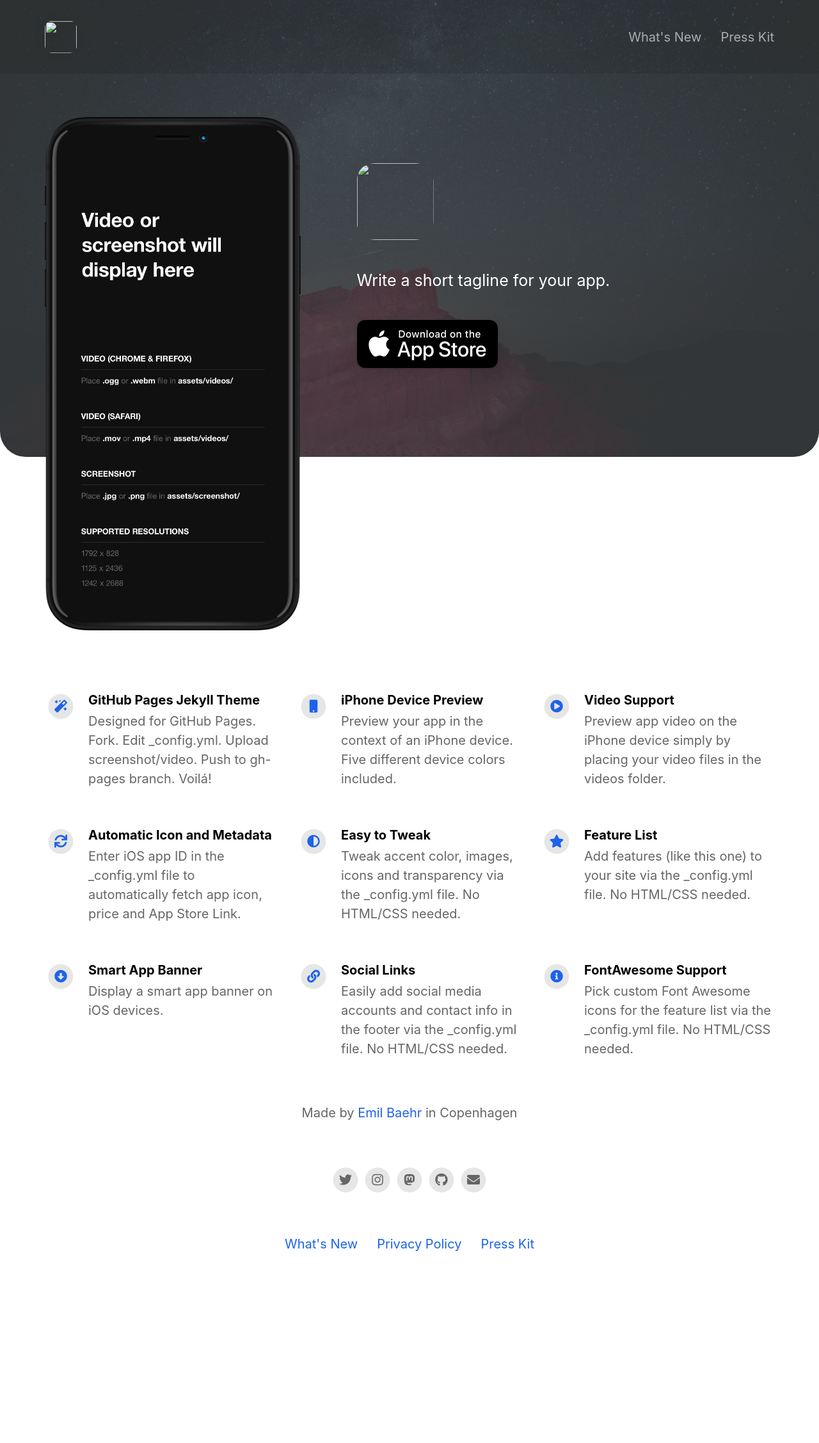
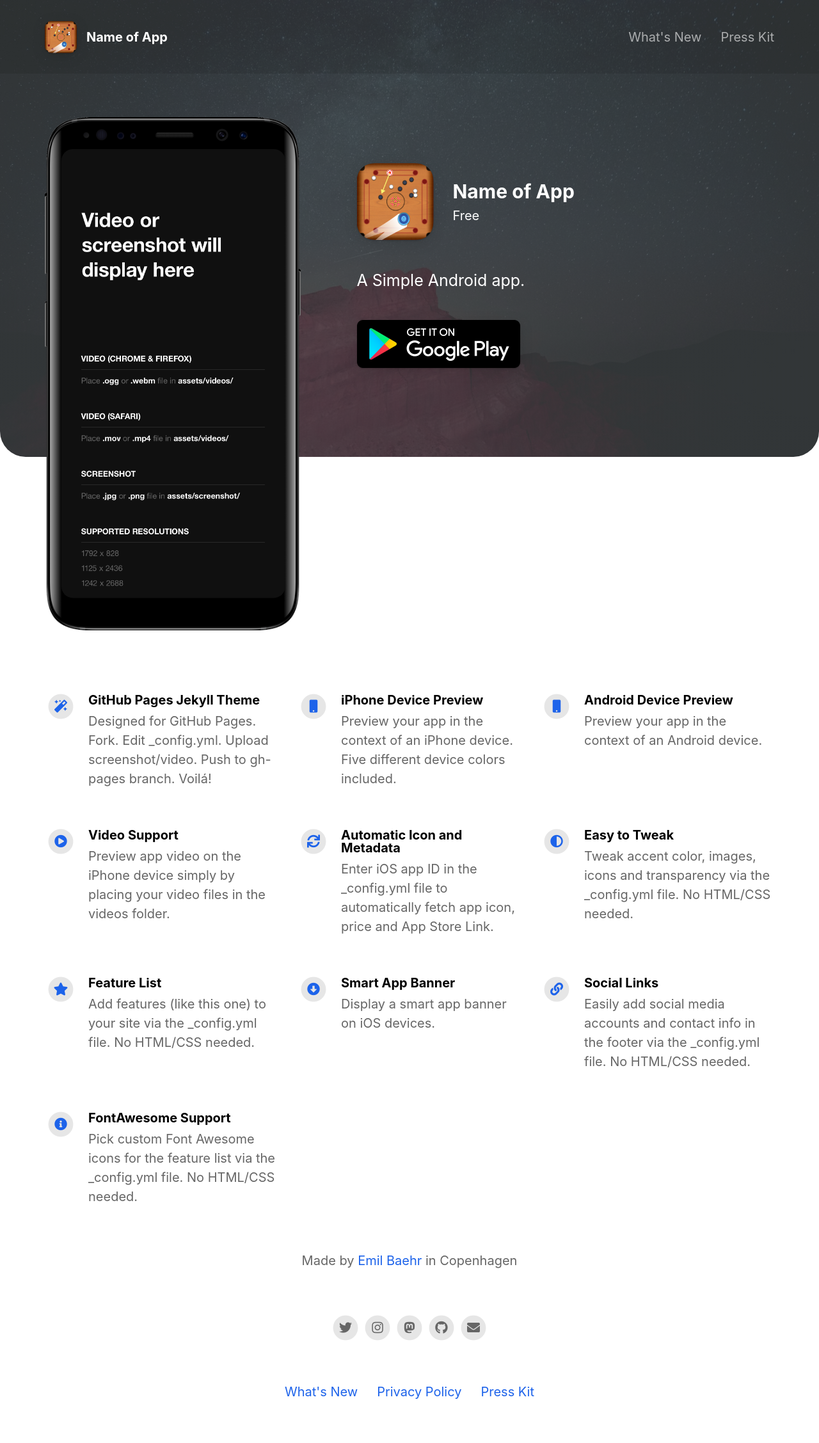
Before and after one commit to InfoDevkota/app-landing-page, a Jekyll site: the page built from index.html, in a window 1280 px wide. Shown: the whole page at 64% size. Built offline with Jekyll 4.4.1, drawn with Linux system fonts in a browser that asks for light colours; nearby versions of some CDN libraries; before the commit the page ends 2024 px from its top, so only the background shows below that.

Commit message:
add some info on local development by default show play store only update the clip and device preview to android

```diff
--- a/Gemfile
+++ b/Gemfile
@@ -1,2 +1,3 @@
 source "https://rubygems.org"
 gem 'github-pages'
+gem "webrick", "~> 1.8"
--- a/_config.yml
+++ b/_config.yml
@@ -1,22 +1,27 @@
 #page title
-page_title                                :                                           # Automatically populates with app name if not set and if iOS app ID is set. Otherwise enter manually.
+page_title                                : Name of App - Android App                 # TODO set page title
 
 # App Info
-ios_app_id                                : 1234793120                                # Required. Enter iOS app ID to automatically populate name, price and icons (e.g. 718043190).
+ios_app_id                                : 1234793120                                # Enter iOS app ID (e.g. 718043190).
 ios_app_country                           : us                                        # Required outside USA. Enter 2 letter country code as in https://en.wikipedia.org/wiki/ISO_3166-1_alpha-2
 
-appstore_link                             :                                           # Automatically populates if not set and if iOS app ID is set. Otherwise enter manually.
-playstore_link                            :                                           # Enter Google Play Store URL.
-presskit_download_link                    : https://emilbaehr.com                                          # Enter a link to downloadable file or (e.g. public Dropbox link to a .zip file).
+appstore_link                             :                                           # Set the App Store URL.
+playstore_link                            :                                           # Required: Enter Google Play Store URL.
+presskit_download_link                    : https://emilbaehr.com                     # Enter a link to downloadable file or (e.g. public Dropbox link to a .zip file).
                                                                                       # Or upload your press kit file to assets and set path accordingly (e.g. "assets/your_press_kit.zip").
 
-app_icon                                  : # assets/appicon.png                      # Automatically populates if not set and if iOS app ID is set.  Otherwise enter path to icon file manually.
-app_name                                  :                                           # Automatically populates if not set and if iOS app ID is set.  Otherwise enter manually.
-app_price                                 :                                           # Automatically populates if not set and if iOS app ID is set.  Otherwise enter manually.
-app_description                           : Write a short tagline for your app.
+# place the app icon inside the assets and change the link
+app_icon                                  : assets/carrom-karrom-icon.png             # TODO set app icon
+app_name                                  : Name of App                               # TODO set app name
+app_price                                 : Free                                      # TODO set app price
+app_description                           : A Simple Android app.                     # TODO write a short tagline for your app.
 
 enable_smart_app_banner                   : true                                      # Set to true to show a smart app banner at top of page on mobile devices.
 
+auto_populate_from_ios                    : false
+# if auto_populate_from_ios is set to true and ios_app_id is provided
+# page_title, appstore_link, app_icon, app_name, app_price
+# will be automatically populated
 
 
 # Information About Yourself
@@ -42,6 +47,10 @@ features                                  :
 
   - title                                 : iPhone Device Preview
     description                           : Preview your app in the context of an iPhone device. Five different device colors included.
+    fontawesome_icon_name                 : mobile
+
+  - title                                 : Android Device Preview
+    description                           : Preview your app in the context of an Android device.
     fontawesome_icon_name                 : mobile
 
   - title                                 : Video Support
@@ -87,7 +96,14 @@ cover_image                               : assets/headerimage.png
 cover_overlay_color                       : "#363b3d"
 cover_overlay_transparency                : 0.8
 
-device_color                              : black                                     # Set to: blue, black, yellow, coral or white.
+
+# should the preview use android / ios
+device_preview_type                       : android                                   # Set to android, ios
+
+# only black for android
+# can be blue, black, yellow, coral or white for ios
+device_color                              : black
+
 
 body_background_color                     : "#ffffff"
 
--- a/_layouts/default.html
+++ b/_layouts/default.html
@@ -12,7 +12,13 @@
 
                         <svg version="1.1" xmlns="http://www.w3.org/2000/svg" xmlns:xlink="http://www.w3.org/1999/xlink" viewBox="0 0 0 0" style="position: absolute;">
                             <clipPath id="screenMask" clipPathUnits="objectBoundingBox" transform="scale(0.00257, 0.00119)">
+                                {% if site.device_preview_type == 'ios' %}
                                 <path d="M6490.24,1234.36H6216.28c-2.57,0-10.55-.07-12.07-0.07a87.524,87.524,0,0,1-12-1.03,40.051,40.051,0,0,1-11.4-3.79,38.315,38.315,0,0,1-16.82-16.84,39.948,39.948,0,0,1-3.78-11.42,72.257,72.257,0,0,1-1.04-12.02c-0.06-1.83-.06-5.56-0.06-5.56V452.125h0s0.06-11.391.06-12.086a87.9,87.9,0,0,1,1.04-12.025,39.843,39.843,0,0,1,3.78-11.413,38.283,38.283,0,0,1,16.82-16.847,39.762,39.762,0,0,1,11.4-3.785,71.909,71.909,0,0,1,12-1.037c16.99-.567,36.32-0.061,34.51-0.061,5.02,0,6.5,3.439,6.63,6.962a35.611,35.611,0,0,0,1.2,8.156,21.326,21.326,0,0,0,19.18,15.592c2.28,0.192,6.78.355,6.78,0.355H6433.7s4.5-.059,6.79-0.251a21.348,21.348,0,0,0,19.18-15.591,35.582,35.582,0,0,0,1.19-8.154c0.13-3.523,1.61-6.962,6.64-6.962-1.81,0,17.52-.5,34.5.061a71.923,71.923,0,0,1,12.01,1.038,39.832,39.832,0,0,1,11.4,3.784,38.283,38.283,0,0,1,16.82,16.844,40.153,40.153,0,0,1,3.78,11.413,87.844,87.844,0,0,1,1.03,12.023c0,0.695.06,12.084,0.06,12.084h0V1183.64s0,3.72-.06,5.55a72.366,72.366,0,0,1-1.03,12.03,40.2,40.2,0,0,1-3.78,11.41,38.315,38.315,0,0,1-16.82,16.84,40.155,40.155,0,0,1-11.4,3.79,87.669,87.669,0,0,1-12.01,1.03c-1.52,0-9.5.07-12.07,0.07" transform="translate(-6159.12 -394.656)"/>
+                                {% endif %}
+                                {% if site.device_preview_type == 'android' %}
+                                <rect x="0" y="30" width="390" height="780" rx="20" ry="20" />
+                                {% endif %}
+
                             </clipPath>
                         </svg>
 
@@ -51,15 +57,17 @@
                             </p>
                         </div>
                         <div class="downloadButtonsContainer">
-                            {% if site.playstore_link %}
-                                <a class="playStoreLink" href="{{site.playstore_link}}"><img class="playStore" src="assets/playstore.png"></a>
+                            <a class="playStoreLink" href="{{site.playstore_link}}"><img class="playStore" src="assets/playstore.png"></a>
+                            {% if site.appstore_link %}
+                            <a class="appStoreLink" href="{{site.appstore_link}}"><img class="appStore" src="assets/appstore.png"></a>
                             {% endif %}
-                            <a class="appStoreLink" href="{{site.appstore_link}}"><img class="appStore" src="assets/appstore.png"></a>
                         </div>
                     </div>
                     {% include features.html %}
                     {% include footer.html %}
+                    {% if site.auto_populate_from_ios %}
                     {% include appstoreimages.html %}
+                    {% endif %}
                 </div>
             </div>
         </div>
--- a/main.scss
+++ b/main.scss
@@ -5,7 +5,7 @@
 $body-color: {{ site.body_background_color }};
 
 $header-image: "{{ site.cover_image }}";
-$device-color: "assets/{{ site.device_color }}.png";
+$device-color: "assets/{{ site.device_preview_type }}/{{ site.device_color }}.png";
 
 $accent-color: {{ site.link_color }};
 
```
Also changed, not shown: LOCAL_DEVELOPMENT.md (added, +19 -0 lines), README.md, assets/android/black.png (added), assets/carrom-karrom-icon.png (added), assets/ios/black.png (renamed from assets/black.png), assets/ios/blue.png (renamed from assets/blue.png), assets/ios/coral.png (renamed from assets/coral.png), assets/ios/white.png (renamed from assets/white.png), assets/ios/yellow.png (renamed from assets/yellow.png).
